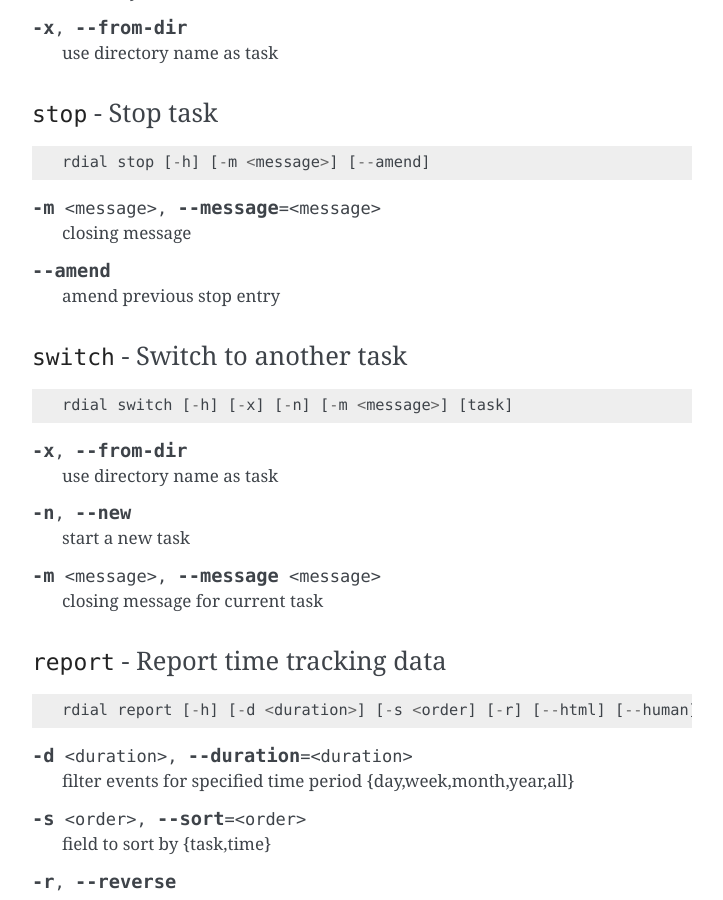
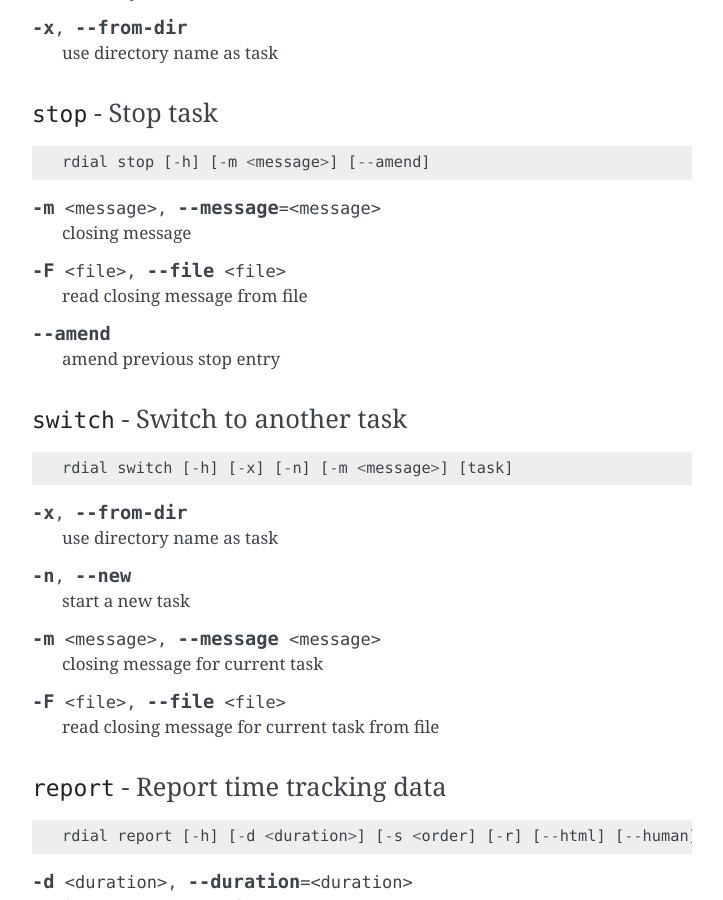
Before and after one commit to JNRowe/rdial, a Sphinx documentation site: the page built from doc/usage.rst, in a window 1280 px wide and 900 px high, scrolled down 739 px. Shown: the whole window, without its empty margins (388-1111 px from the left). Built offline with Sphinx 7.4.7, drawn with Linux system fonts in a browser that asks for light colours.

Commit message:
Added documentation for --file argument.

```diff
--- a/doc/rdial.1.rst
+++ b/doc/rdial.1.rst
@@ -58,6 +58,9 @@
 -m <message>, --message=<message>
    closing message
 
+-F <file>, --file <file>
+   read closing message from file
+
 --amend
    amend previous stop entry
 
@@ -74,6 +77,9 @@
 
 -m <message>, --message <message>
    closing message for current task
+
+-F <file>, --file <file>
+   read closing message for current task from file
 
 ``report``
 ''''''''''
--- a/doc/usage.rst
+++ b/doc/usage.rst
@@ -59,6 +59,10 @@
 
    closing message
 
+.. cmdoption:: -F <file>, --file <file>
+
+   read closing message from file
+
 .. cmdoption:: --amend
 
    amend previous stop entry
@@ -83,6 +87,10 @@
 .. cmdoption:: -m <message>, --message <message>
 
    closing message for current task
+
+.. cmdoption:: -F <file>, --file <file>
+
+   read closing message for current task from file
 
 ``report`` - Report time tracking data
 ''''''''''''''''''''''''''''''''''''''
```
Also changed, not shown: 2 other files.
